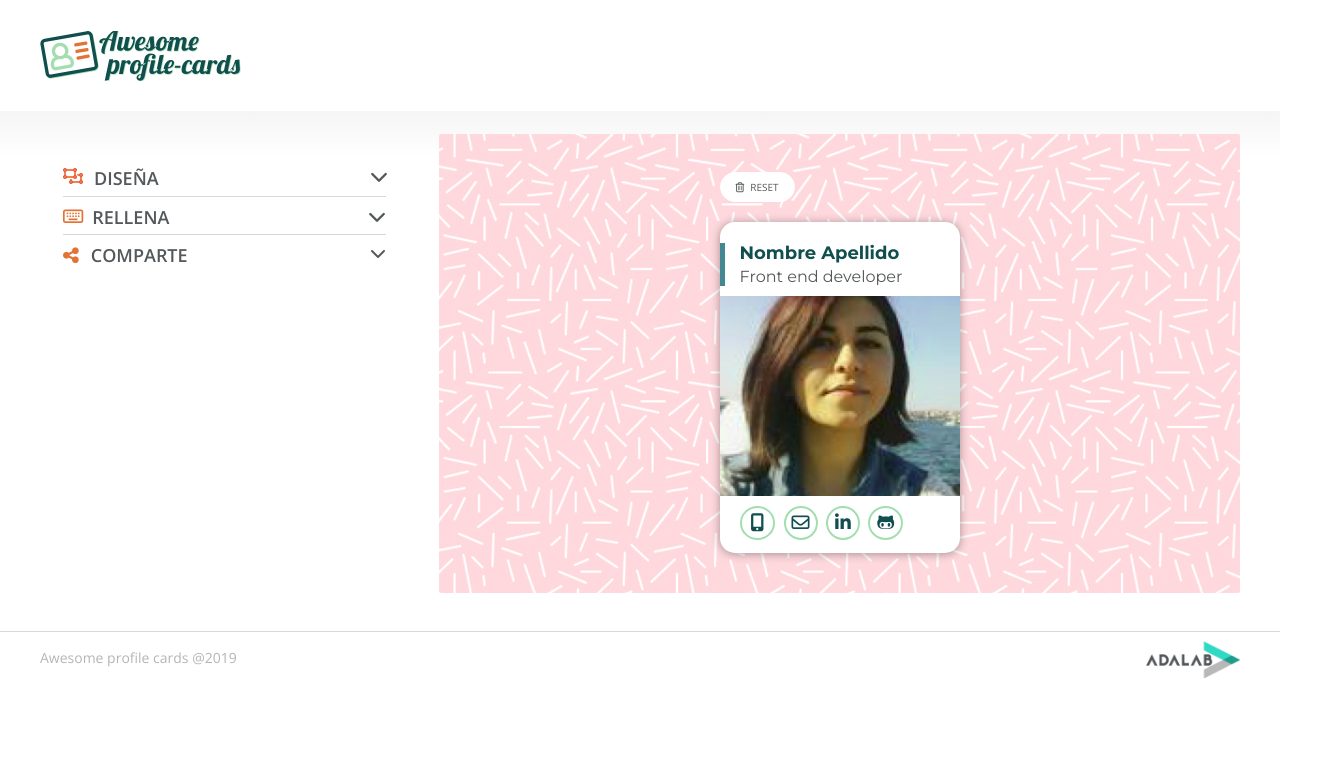
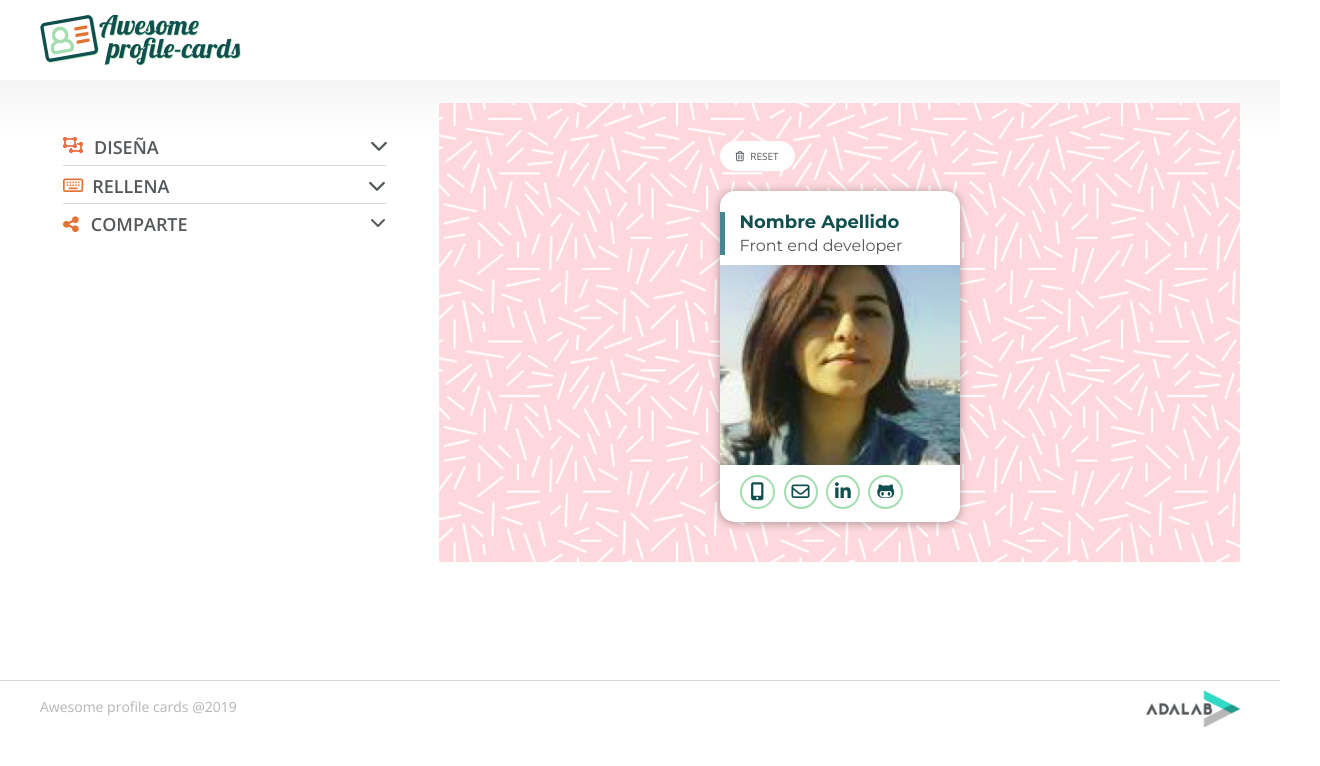
Before and after one commit to Adalab/project-promo-h-module-2-team-2-afternoon, a website: page docs/profiles.html in a window 1280 px wide. Shown: the whole page, 1320 px wide, since content can reach past the window. Drawn offline with nearby package versions, Linux system fonts and the light colour scheme; files that its build step writes are made by us from their sources; files whose address does not match are found by name.

Commit message:
Change in heigth abour header content and footer

```diff
--- a/_src/assets/scss/layout/_header.scss
+++ b/_src/assets/scss/layout/_header.scss
@@ -1,10 +1,10 @@
 .header{
+	width: 100%;
+	height: 10vh;
 	display: flex;
 	flex-direction: column;
 	justify-content: center;
 	align-items: center;
-	margin-bottom: rem(30);
-	margin-top: rem(31);
 	@media all and (min-width:768px) {
 		align-items: baseline;
 		margin-left: rem(40);
--- a/_src/assets/scss/layout/_preview.scss
+++ b/_src/assets/scss/layout/_preview.scss
@@ -1,9 +1,8 @@
 
 .content {
 	width: 100%;
-	height: 65vh;
+	height: 75vh;
 	margin: 0;
-	margin-top: rem(20);
 	background-image: linear-gradient(to bottom, $beige, $white 9%);
 
 
@@ -13,7 +12,7 @@
 		flex-direction: row-reverse;
 		justify-content: flex-end;
 		align-items: flex-start;
-		padding: 0, rem(15);
+		padding: rem(20) rem(15) rem(0) rem(15);
 	}
 
 }
```
